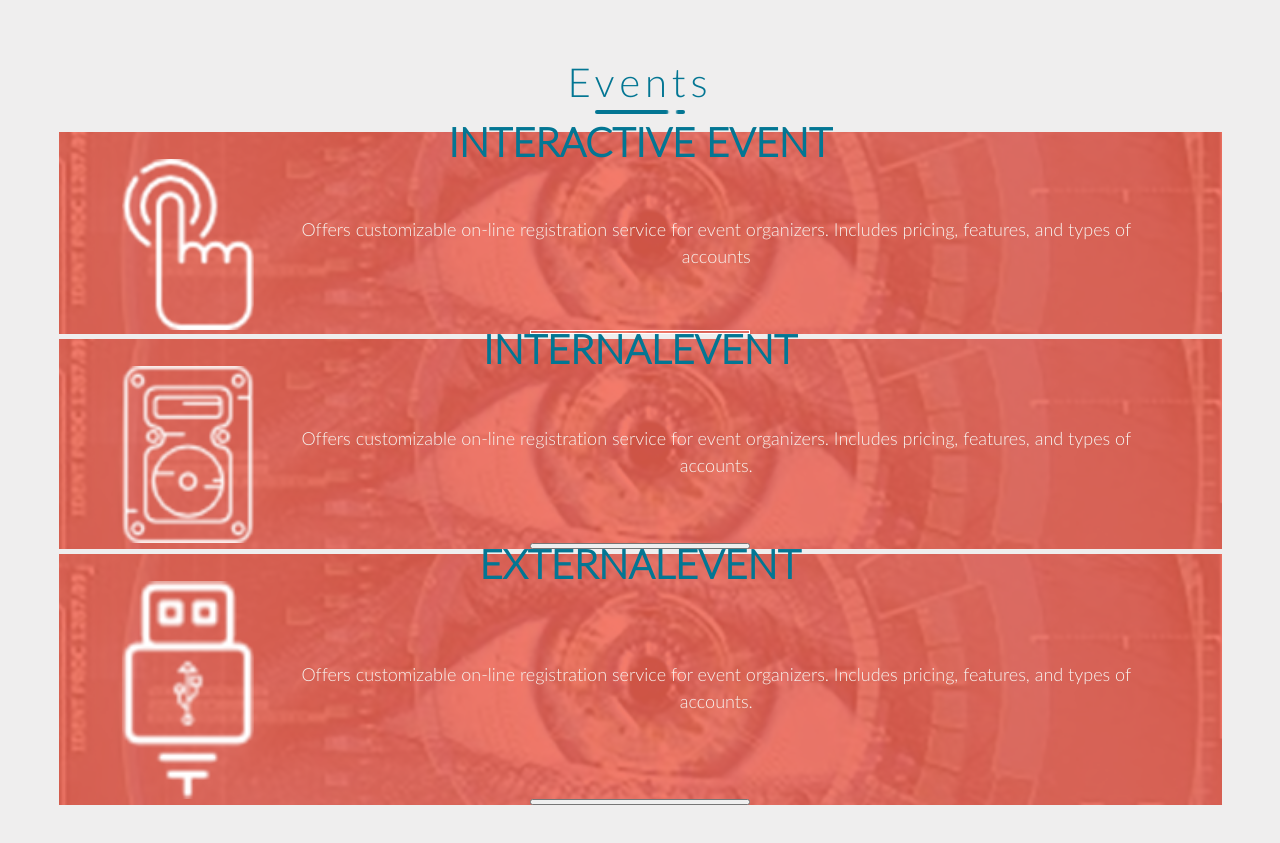
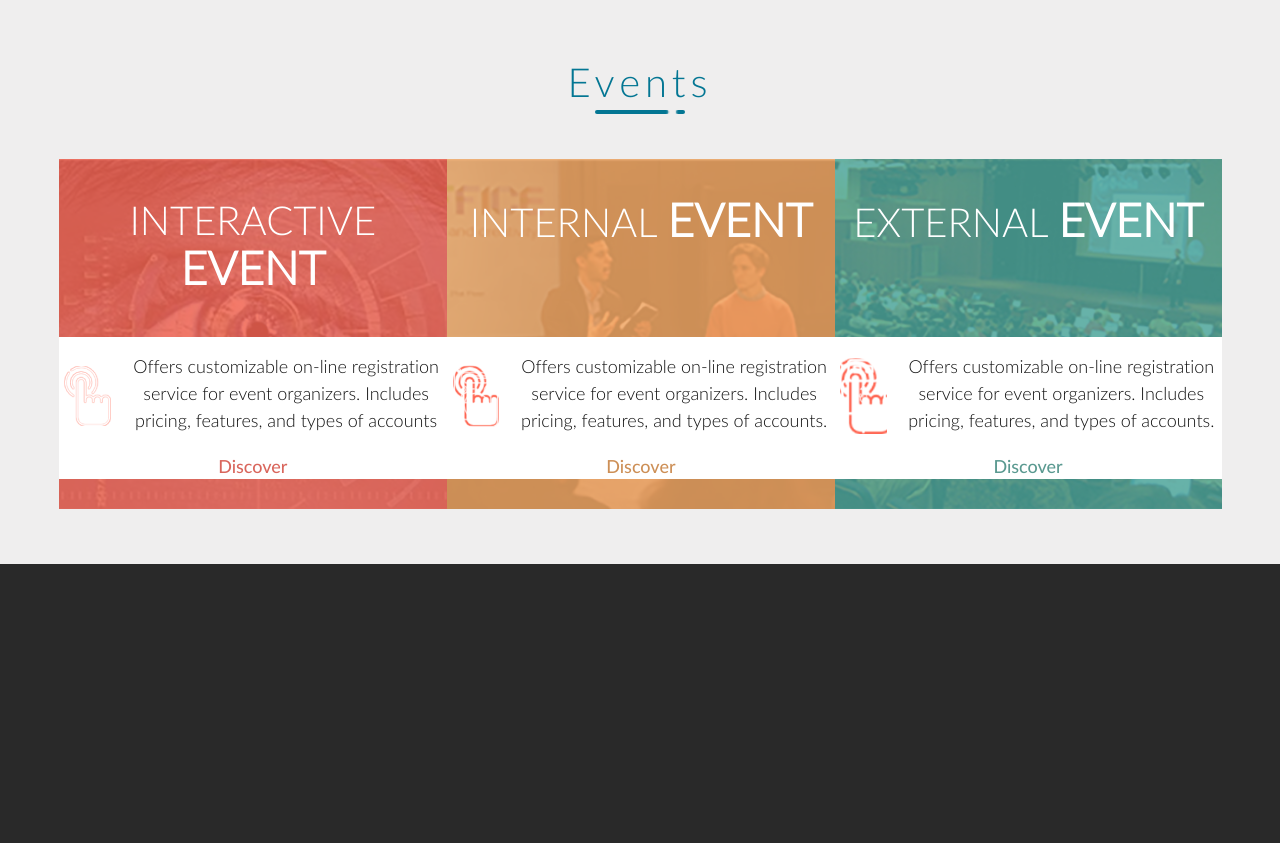
Before and after one commit to makeoverWeb/project-Ask.it, a plain HTML site: page index.html in a window 1280 px wide. Shown: the part 2360-3203 px from the top of the page. After the commit the page ends 2924 px from the top, so only its background shows below. Drawn offline with Linux system fonts and the light colour scheme.

Commit message:
add events mobile

```diff
--- a/css/style.css
+++ b/css/style.css
@@ -807,9 +807,6 @@ section {
   background-repeat: no-repeat;
   background-position: center;
   margin: 0 auto; }
-  .how-it__img:active, .how-it__img:focus {
-    -webkit-transition: ease 1s;
-    transition: ease 1s; }
 
 .how-it__descr {
   color: #037693;
@@ -1191,17 +1188,37 @@ section {
           box-sizing: border-box;
   max-width: 420px;
   margin: 0 auto;
-  padding-bottom: 50px; }
+  padding-top: 0; }
+
+.events__title {
+  display: none; }
 
 .events__wrap {
   width: 100%;
   margin: 0 auto; }
 
 .events__name {
-  margin: 0;
-  padding: 0; }
+  color: #fff;
+  font-weight: normal;
+  line-height: 48px; }
+  .events__name span {
+    font-weight: bold;
+    font-size: 46px; }
+
+.events__content {
+  display: -moz-flex;
+  display: -ms-flex;
+  display: -o-flex;
+  display: -webkit-box;
+  display: -ms-flexbox;
+  display: flex;
+  -webkit-box-orient: vertical;
+  -webkit-box-direction: normal;
+      -ms-flex-direction: column;
+          flex-direction: column; }
 
 .events__item {
+  height: auto;
   background-image: url(../img/event-1-bg.jpg);
   background-repeat: no-repeat;
   background-size: cover;
@@ -1213,6 +1230,9 @@ section {
   display: -webkit-box;
   display: -ms-flexbox;
   display: flex;
+  -webkit-box-pack: justify;
+      -ms-flex-pack: justify;
+          justify-content: space-between;
   -webkit-box-orient: vertical;
   -webkit-box-direction: normal;
       -ms-flex-direction: column;
@@ -1221,7 +1241,20 @@ section {
       -ms-flex-align: center;
           align-items: center;
   margin-bottom: 5px;
-  z-index: 1; }
+  z-index: 1;
+  padding-bottom: 30px; }
+  .events__item:nth-child(2) {
+    background-image: url(../img/event-2-bg.jpg); }
+    .events__item:nth-child(2) .events__overlay {
+      background-color: rgba(240, 167, 101, 0.85); }
+    .events__item:nth-child(2) .events__button {
+      color: #cd8f56; }
+  .events__item:nth-child(3) {
+    background-image: url(../img/event-3-bg.jpg); }
+    .events__item:nth-child(3) .events__overlay {
+      background-color: rgba(77, 165, 154, 0.85); }
+    .events__item:nth-child(3) .events__button {
+      color: #5a9990; }
 
 .events__overlay {
   width: 100%;
@@ -1259,16 +1292,39 @@ section {
   text-align: center; }
 
 .events__button {
-  width: 20%; }
+  width: 25%;
+  background-color: #fff;
+  border: none;
+  height: 25px;
+  border-radius: 20px;
+  color: #d9665c;
+  font-family: "LatoMedium", sans-serif; }
 
 @media (min-width: 768px) {
   .events {
-    max-width: none; }
+    max-width: none;
+    padding-top: 50px;
+    padding-bottom: 50px; }
   .events__content {
     -webkit-box-orient: horizontal;
     -webkit-box-direction: normal;
         -ms-flex-direction: row;
-            flex-direction: row; } }
+            flex-direction: row; }
+  .events__title {
+    display: block;
+    margin-bottom: 60px; }
+  .events__item {
+    background-position: top; }
+  .events__main {
+    background-color: #fff;
+    width: 100%; }
+  .events__text {
+    color: #111; }
+  .events__img {
+    background-image: url(../img/event-1-icon-red.png);
+    background-repeat: no-repeat;
+    background-position: center;
+    background-size: cover; } }
 
 @media (min-width: 768px) {
   .tablet-size {
--- a/index.html
+++ b/index.html
@@ -204,29 +204,29 @@
           <div class="events__main">
             <img src="img/event-1-icon.png" alt="" class="events__img" width="40">
             <p class="events__text">Offers customizable on-line registration service for event organizers. Includes pricing, features, and types of accounts </p>
-            <button class="events__button button"></button>
+            <button class="events__button">Discover</button>
           </div>
         </div>
         <div class="events__item">
           <div class="events__overlay"></div>
           <div class="events__header">
-            <h3 class="events__name">INTERNAL<span>EVENT</span></h3>
+            <h3 class="events__name">INTERNAL <span>EVENT</span></h3>
           </div>
           <div class="events__main">
             <img src="img/event-2-icon.png" alt="" class="events__img" width="40">
             <p class="events__text">Offers customizable on-line registration service for event organizers. Includes pricing, features, and types of accounts.</p>
-            <button class="events__button"></button>
+            <button class="events__button">Discover</button>
           </div>
         </div>
         <div class="events__item">
           <div class="events__overlay"></div>
           <div class="events__header">
-            <h3 class="events__name">EXTERNAL<span>EVENT</span></h3>
+            <h3 class="events__name">EXTERNAL <span>EVENT</span></h3>
           </div>
           <div class="events__main">
             <img src="img/event-3-icon.png" alt="" class="events__img" width="40">
             <p class="events__text">Offers customizable on-line registration service for event organizers. Includes pricing, features, and types of accounts.</p>
-            <button class="events__button"></button>
+            <button class="events__button">Discover</button>
           </div>
         </div>
       </div>
```
